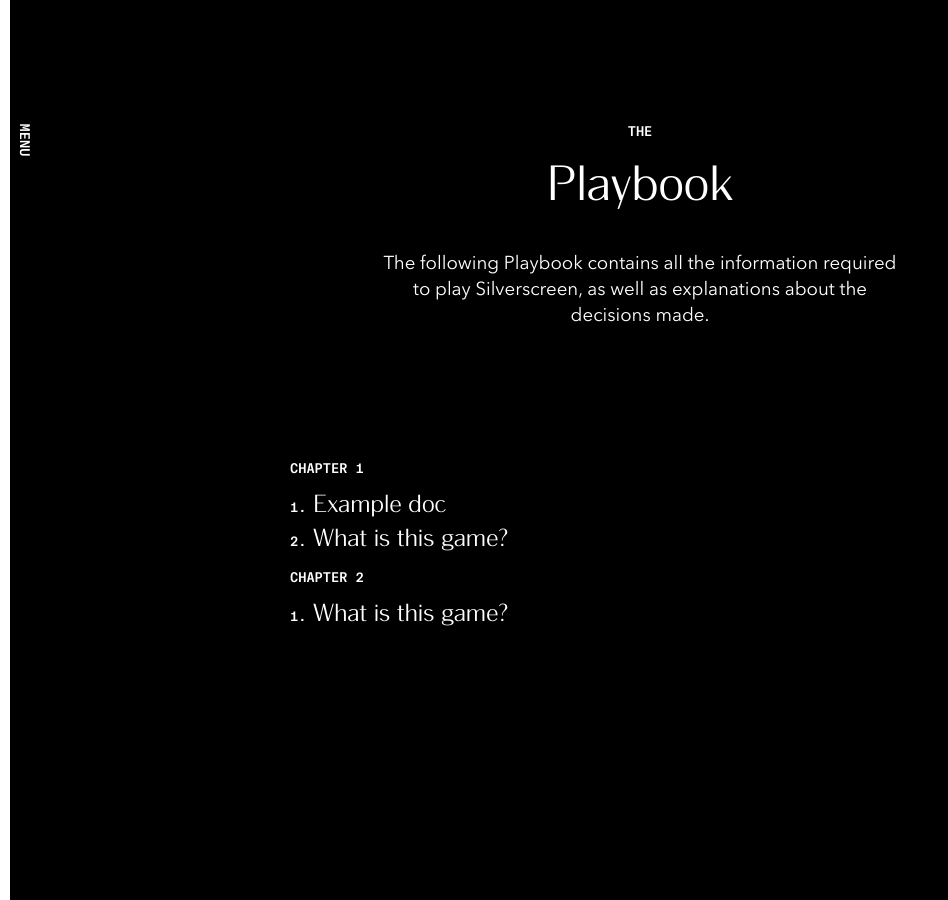
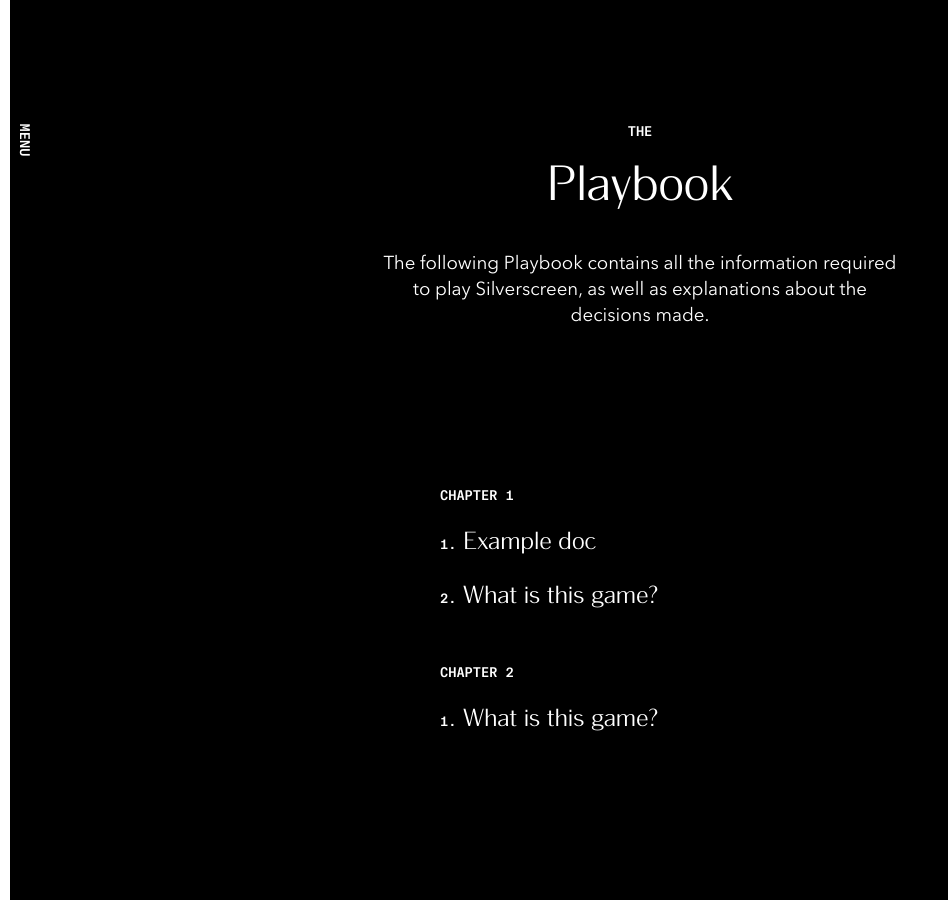
Before and after one commit to HoloPollock/FilmRPG, a Jekyll site: the page built from Playbook.html, in a window 1280 px wide. Shown: the whole page, without its empty margins (0-948 px from the left). Built offline with Jekyll 4.4.1, drawn with Linux system fonts in a browser that asks for light colours.

Commit message:
Update Playbook.html

```diff
--- a/Playbook.html
+++ b/Playbook.html
@@ -17,13 +17,13 @@ permalink: /Playbook/
     </div>
 </div>
 
-<div class="page-navigation">
+<div class="page-navigation" style="max-width:calc(100%-100px);width: 400px;">
     {% for post in site.posts reversed %}
     {% if post.chapter != post.previous.chapter %}
-    <h3 class="chapter" style="text-align:left;">Chapter {{ post.chapter }}</h3>
+    <h3 class="chapter" style="text-align:left;margin-top:40px;">Chapter {{ post.chapter }}</h3>
     {% endif %}
     <div class="page-navigation" style="margin-bottom:0;">
-        <a class="prev" href="{{ post.url }}" style="margin:0;"><span class="chapter">{{ post.section }}.</span> {{ post.title }}</a>
+        <a class="prev" href="{{ post.url }}" style="margin:10px 0;"><span class="chapter">{{ post.section }}.</span> {{ post.title }}</a>
     </div>
     {% endfor %}
 </div>
```
